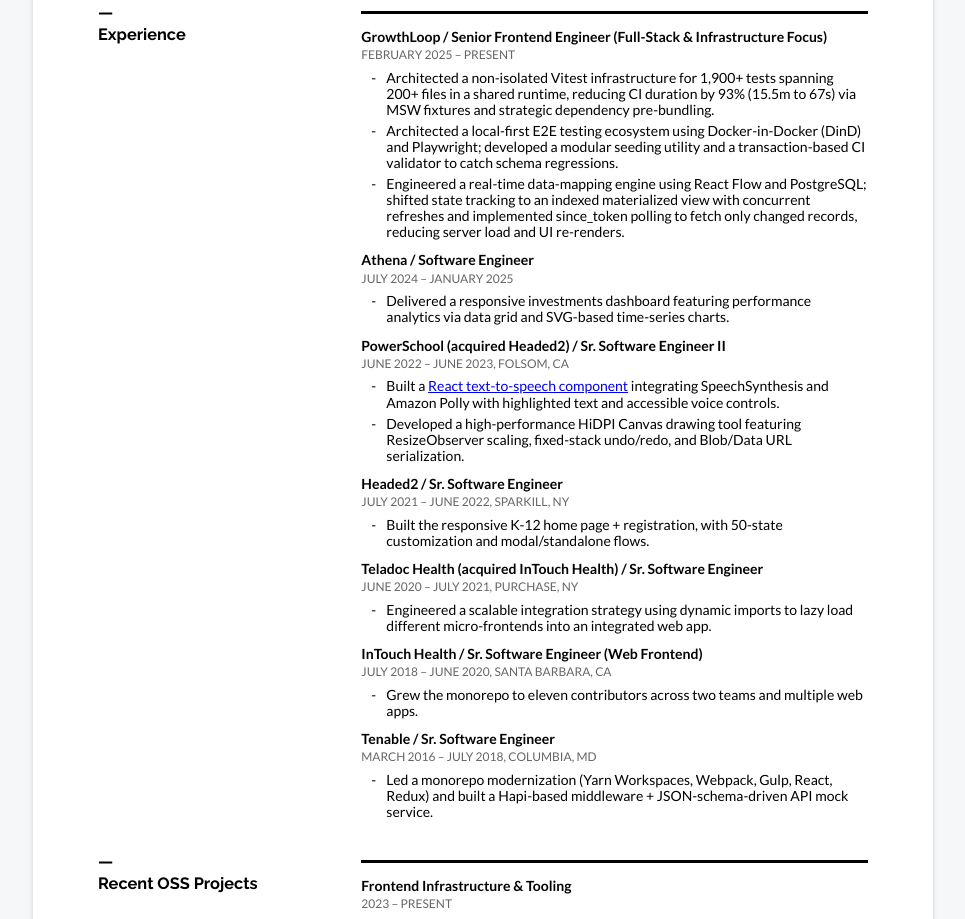
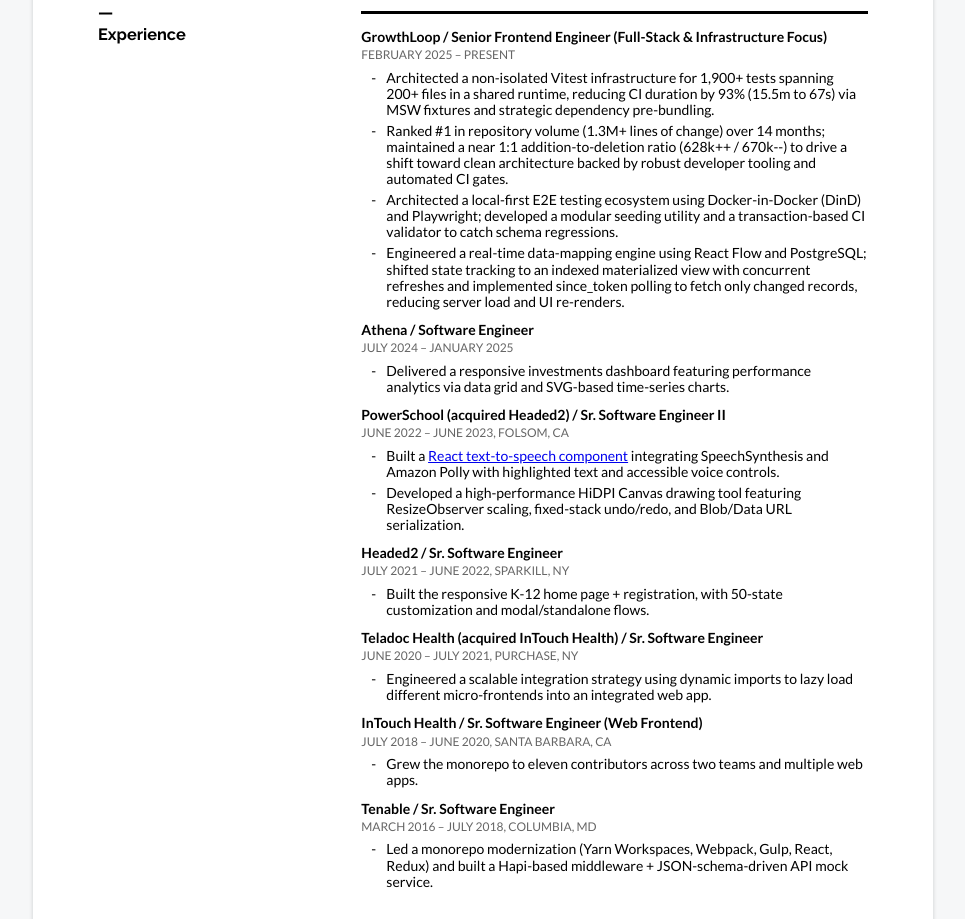
Before and after one commit to morganney/morgan.neys.info, a Next.js app: page /resume in a window 1280 px wide. Shown: the part 840-1759 px from the top of the page, without its empty margins (157-1122 px from the left). Built offline with nearby package versions, Linux system fonts and the light colour scheme.

Commit message:
chore: upgrade ci deps. (#71)

```diff
--- a/app/(professional)/resume/page.js
+++ b/app/(professional)/resume/page.js
@@ -159,6 +159,12 @@
                 Architected a non-isolated Vitest infrastructure for 1,900+ tests spanning
                 200+ files in a shared runtime, reducing CI duration by 93% (15.5m to 67s)
                 via MSW fixtures and strategic dependency pre-bundling.
+              </li>
+              <li>
+                Ranked #1 in repository volume (1.3M+ lines of change) over 14 months;
+                maintained a near 1:1 addition-to-deletion ratio (628k++ / 670k--) to
+                drive a shift toward clean architecture backed by robust developer tooling
+                and automated CI gates.
               </li>
               <li>
                 Architected a local-first E2E testing ecosystem using Docker-in-Docker
--- a/package.json
+++ b/package.json
@@ -28,7 +28,7 @@
     "eslint": "^9.32.0",
     "eslint-config-next": "^16.1.6",
     "eslint-plugin-next": "^0.0.0",
-    "next": "^16.1.6",
+    "next": "^16.1.7",
     "prettier": "^3.2.5",
     "serve": "^14.2.5",
     "sharp": "^0.34.5"
```
Also changed, not shown: 1 other file (tests, documents, lock files or other folders).
